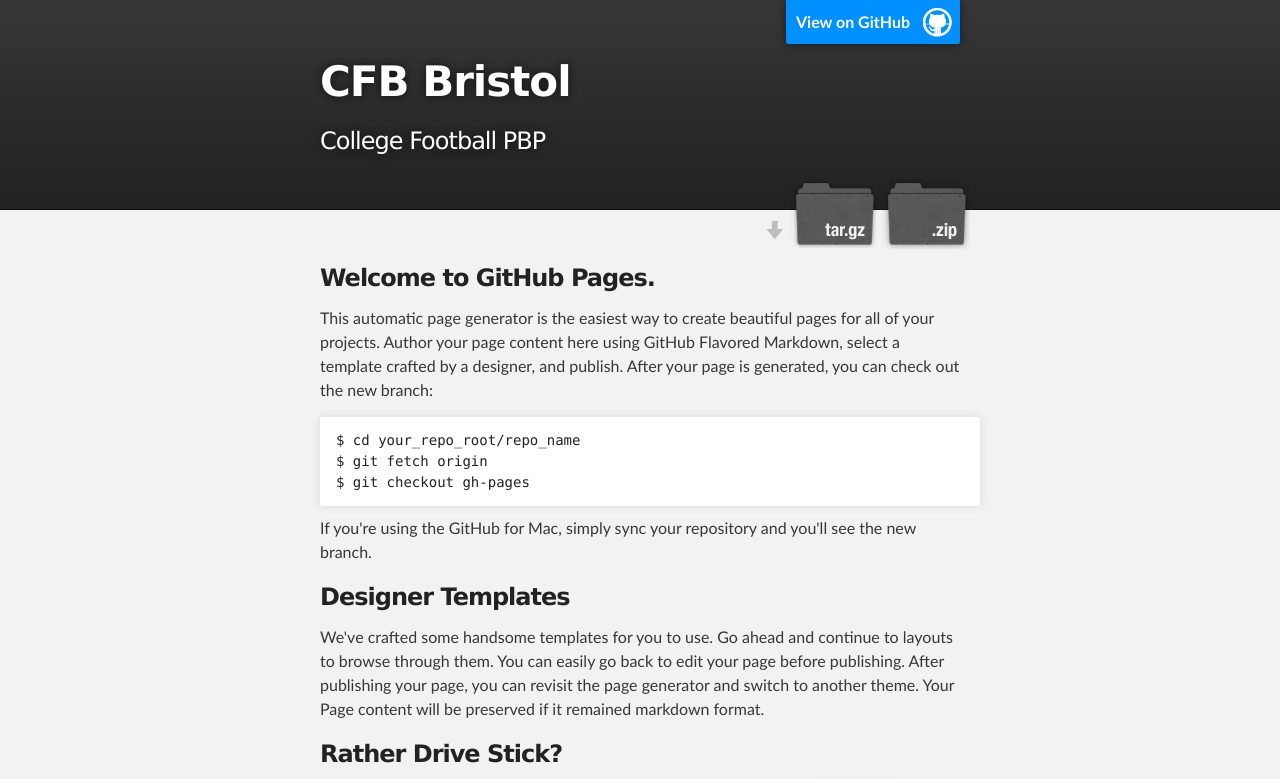
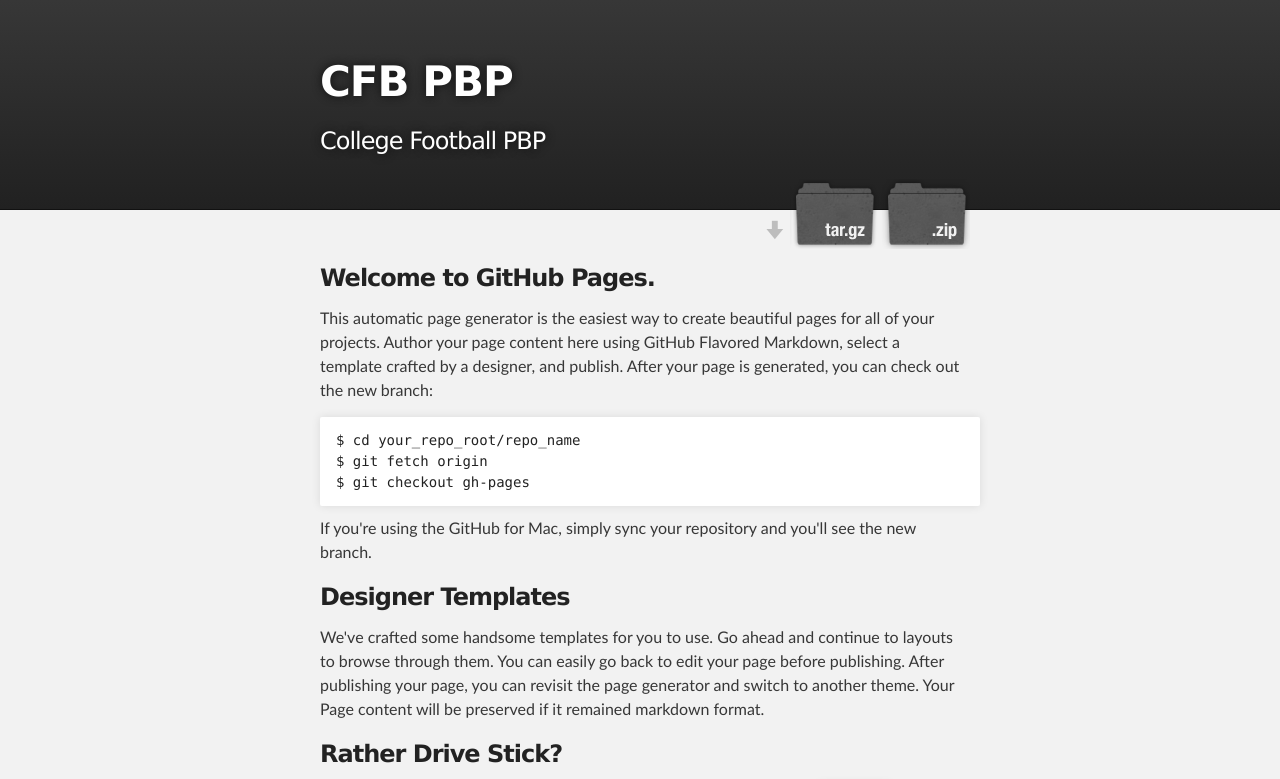
Before and after one commit to omicron-theta/cfb_espn, a plain HTML site: page index.html in a window 1280 px wide. Shown: the top 779 px of the page. Drawn offline with Linux system fonts and the light colour scheme.

Commit message:
update header

```diff
--- a/index.html
+++ b/index.html
@@ -16,9 +16,8 @@
     <!-- HEADER -->
     <div id="header_wrap" class="outer">
         <header class="inner">
-          <a id="forkme_banner" href="https://github.com/omicron-theta/cfb_espn">View on GitHub</a>
 
-          <h1 id="project_title">CFB Bristol</h1>
+          <h1 id="project_title">CFB PBP</h1>
           <h2 id="project_tagline">College Football PBP</h2>
 
             <section id="downloads">
```
